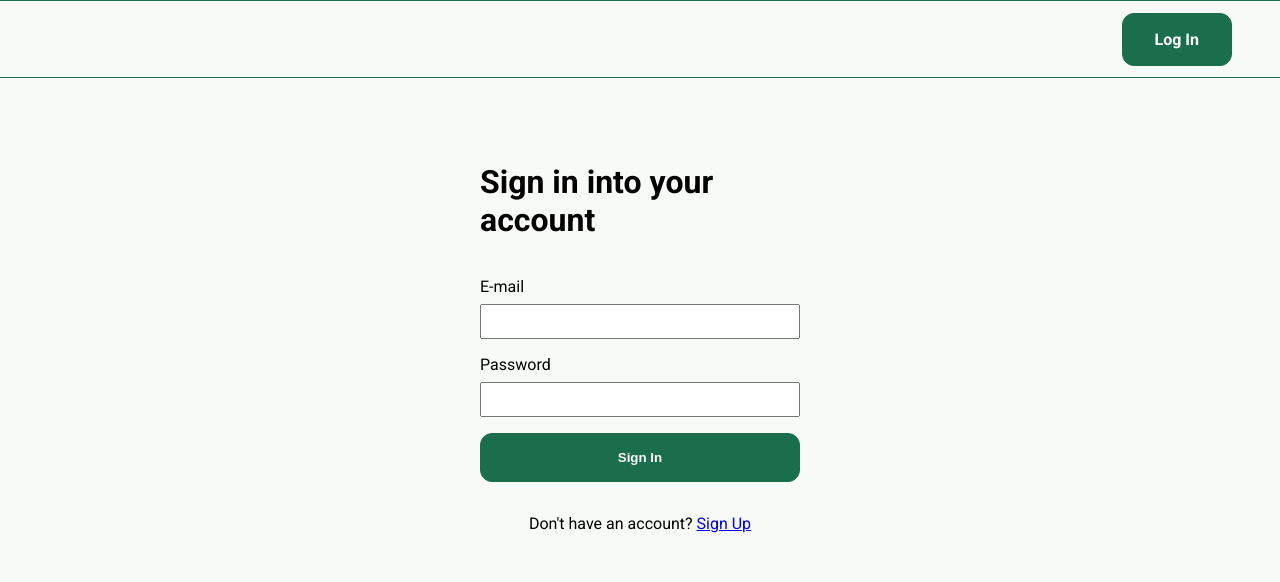
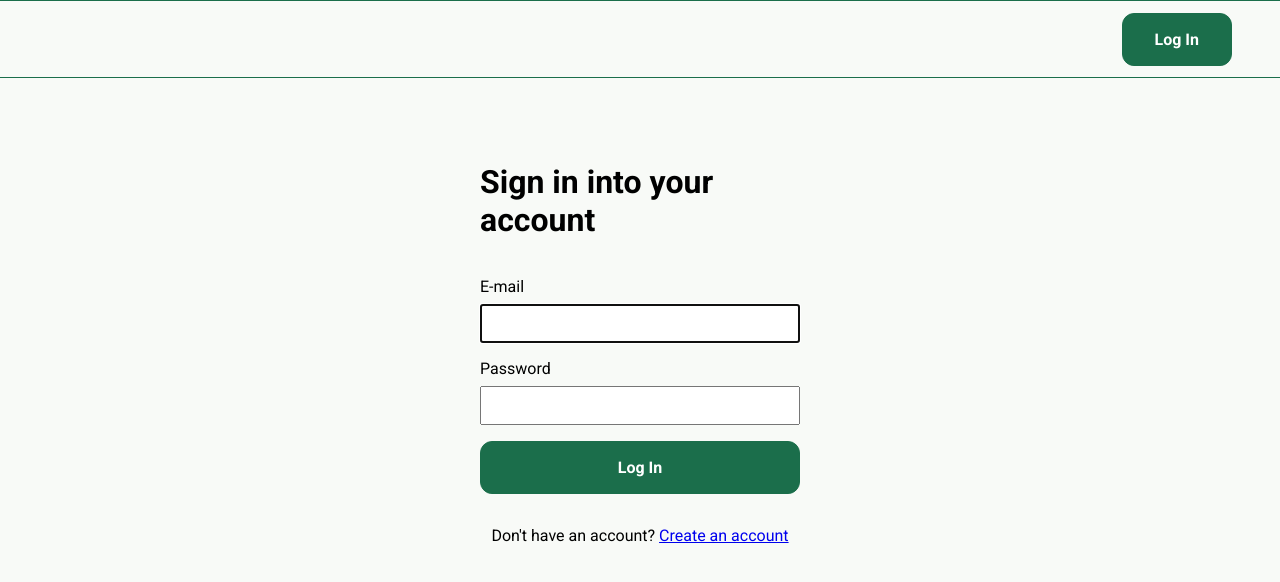
Before and after one commit to vladutclp/myco-location, a React (Vite) app in the folder client/: page /login in a window 1280 px wide. Shown: the top 582 px of the page. Built offline with nearby package versions, Linux system fonts and the light colour scheme; no server answers.

Commit message:
Update login/regisgter UX

```diff
--- a/client/src/App.css
+++ b/client/src/App.css
@@ -2,6 +2,13 @@
 body {
   margin: 0;
   padding: 0;
+}
+
+input,
+button,
+select,
+textarea {
+  font: inherit;
 }
 
 #root {
@@ -56,7 +63,7 @@ body {
   padding: 32px;
 }
 
-.login-form .field-wrapper {
+.form-group {
   display: flex;
   flex-direction: column;
   gap: 8px;
@@ -91,6 +98,18 @@ body {
   border: 1px solid var(--color-primary);
   text-decoration: none;
   text-align: center;
+}
+
+.button.disabled {
+  background-color: #424942;
+}
+
+.error-message {
+  color: rgb(255, 63, 63);
+  background-color: rgb(255, 235, 233);
+  display: block;
+  padding: 0.75rem;
+  border-radius: 12px;
 }
 
 .button--primary {
@@ -154,6 +173,11 @@ textarea {
   margin-bottom: px;
 }
 
+.password-requirements {
+  font-size: 0.8rem;
+  color: #424942;
+}
+
 @keyframes slideIn {
   from {
     transform: translateY(100%);
--- a/client/src/pages/Login.tsx
+++ b/client/src/pages/Login.tsx
@@ -3,12 +3,16 @@ import { useAuth } from "../store/auth-context";
 import { useState } from "react";
 import { BASE_API } from "../api/config";
 
+export type Status = "idle" | "loading" | "success" | "error";
+
 const Login = () => {
   const navigate = useNavigate();
   const { setAuthenticationStatus } = useAuth();
-  const [isLoading, setIsLoading] = useState(false);
-
+  const [status, setStatus] = useState<Status>("idle");
+  const isLoading = status === "loading";
+  const isError = status === "error";
   const loginUser = async (formData: any) => {
+    setStatus("loading");
     const loginData = fetch(`${BASE_API}/auth/login`, {
       method: "POST",
       headers: {
@@ -29,14 +33,17 @@ const Login = () => {
         if ("token" in data && data.token !== undefined) {
           sessionStorage.setItem("token", data.token);
           setAuthenticationStatus("authenticated");
+          setStatus("success");
           navigate("/");
-          setIsLoading(false);
+        } else {
+          setStatus("error");
         }
+
         return data;
       })
-      .catch((e) => console.error(e))
-      .finally(() => {
-        setIsLoading(false);
+      .catch((e) => {
+        setStatus("error");
+        console.error(e);
       });
   };
 
@@ -46,7 +53,6 @@ const Login = () => {
     >
       <form
         onSubmit={async (event) => {
-          setIsLoading(true);
           const data = new FormData(event.target);
           event.preventDefault();
           await loginUser(Object.fromEntries(data));
@@ -54,20 +60,36 @@ const Login = () => {
         className="login-form"
       >
         <h1>Sign in into your account</h1>
-        <div className="field-wrapper">
+        <div className="form-group">
           <label htmlFor="email">E-mail</label>
-          <input required name="email" id="email" type="email" />
+          <input
+            className="input input-error"
+            autoFocus
+            required
+            name="email"
+            id="email"
+            type="email"
+          />
         </div>
-        <div className="field-wrapper">
+        <div className="form-group">
           <label htmlFor="password">Password</label>
           <input required name="password" id="password" type="password" />
         </div>
-        <button disabled={isLoading} className="button button--primary">
-          Sign In
+        {isError && (
+          <span className="error-message">
+            Something went wrong, please try again
+          </span>
+        )}
+        <button
+          disabled={isLoading}
+          className={`button button--primary  ${isLoading ? "disabled" : ""}`}
+        >
+          {isLoading ? "Loading..." : "Log In"}
         </button>
       </form>
       <div>
-        Don't have an account? <NavLink to={"/register"}>Sign Up</NavLink>
+        Don't have an account?{" "}
+        <NavLink to={"/register"}>Create an account</NavLink>
       </div>
     </div>
   );
--- a/client/src/pages/Register.tsx
+++ b/client/src/pages/Register.tsx
@@ -2,13 +2,17 @@ import { NavLink, useNavigate } from "react-router";
 import { useAuth } from "../store/auth-context";
 import { useState } from "react";
 import { BASE_API } from "../api/config";
+import type { Status } from "./Login";
 
 const Register = () => {
   const { setAuthenticationStatus } = useAuth();
   const navigate = useNavigate();
-  const [isLoading, setIsLoading] = useState(false);
-  const [isError, setIsError] = useState("");
+  const [status, setStatus] = useState<Status>("idle");
+  const isLoading = status === "loading";
+  const isError = status === "error";
+
   const registerUser = async (formData: any) => {
+    setStatus("loading");
     return fetch(`${BASE_API}/auth/register`, {
       method: "POST",
       headers: {
@@ -17,15 +21,13 @@ const Register = () => {
       body: JSON.stringify(formData),
     });
   };
-  console.log("isError: ", isError);
-  console.log("typeof isError: ", typeof isError);
+
   return (
     <div
       style={{ display: "flex", flexDirection: "column", alignItems: "center" }}
     >
       <form
         onSubmit={async (event) => {
-          setIsLoading(true);
           const data = new FormData(event.target);
           event.preventDefault();
           registerUser(Object.fromEntries(data))
@@ -41,34 +43,40 @@ const Register = () => {
               if ("token" in data && data.token !== undefined) {
                 sessionStorage.setItem("token", data.token);
                 setAuthenticationStatus("authenticated");
-                setIsLoading(false);
+                setStatus("loading");
                 navigate("/");
+              } else {
+                setStatus("error");
               }
             })
             .catch((error) => {
               console.log(error);
-              setIsLoading(false);
-              setIsError(error);
-            })
-            .finally(() => {
-              setIsLoading(false);
+              setStatus("error");
             });
         }}
         className="login-form"
       >
         <h1>Create your account</h1>
-        <div className="field-wrapper">
+        <div className="form-group">
           <label htmlFor="email">E-mail</label>
-          <input required name="email" id="email" type="email" />
+          <input autoFocus required name="email" id="email" type="email" />
         </div>
-        <div className="field-wrapper">
+        <div className="form-group">
           <label htmlFor="password">Password</label>
           <input required name="password" id="password" type="password" />
+          <span className="password-requirements">
+            Your password must be at least 6 characters
+          </span>
         </div>
-        <button disabled={isLoading} className="button button--primary">
-          Sign Up
+        <button
+          disabled={isLoading}
+          className={`button button--primary  ${isLoading ? "disabled" : ""}`}
+        >
+          Create account
         </button>
-        {isError ? <span>Something went wrong</span> : null}
+        {isError ? (
+          <span className="error-message">Something went wrong</span>
+        ) : null}
       </form>
       <div>
         Already have an account? <NavLink to={"/login"}>Sign In</NavLink>
```
